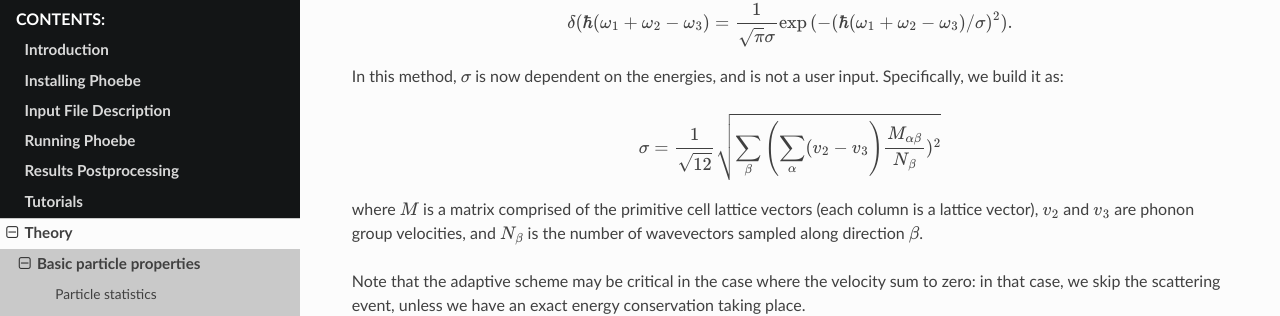
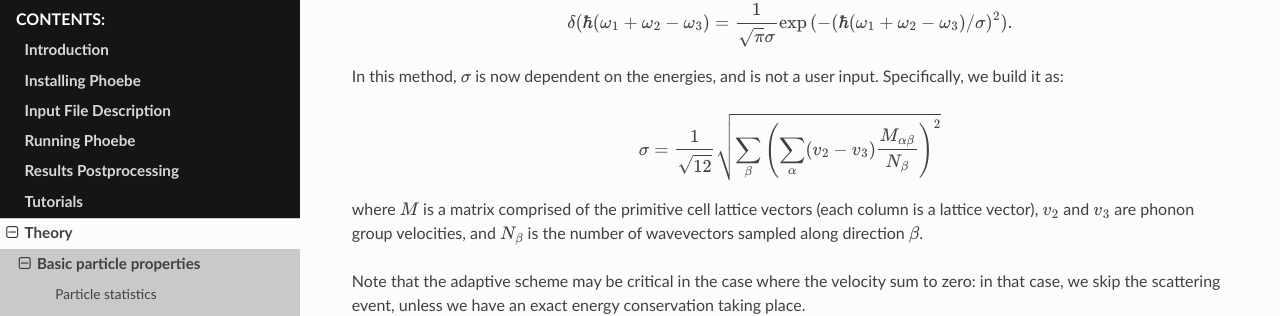
Before and after one commit to mir-group/phoebe, a Sphinx documentation site: the page built from doc/sphinx/source/theory/statistics.rst, in a window 1280 px wide and 900 px high, scrolled down 1768 px. Shown: the part 147-463 px from the top of the window. Built offline with Sphinx 7.4.7 and the Read the Docs theme 2.0.0, drawn with Linux system fonts in a browser that asks for light colours; formulas are drawn with MathJax 3.

Commit message:
fixed incorrect braces on the documentation for adaptive smearing

```diff
--- a/doc/sphinx/source/theory/statistics.rst
+++ b/doc/sphinx/source/theory/statistics.rst
@@ -91,7 +91,7 @@ In this method, :math:`\sigma` is now dependent on the energies, and is not a us
 Specifically, we build it as:
 
 .. math::
-   \sigma = \frac{1}{\sqrt{12}} \sqrt{ \sum_{\beta} \left(\sum_{\alpha} (v_2-v_3\right) \frac{M_{\alpha \beta}}{N_{\beta}}  )^2 }
+   \sigma = \frac{1}{\sqrt{12}} \sqrt{ \sum_{\beta} \left(\sum_{\alpha} (v_2-v_3) \frac{M_{\alpha \beta}}{N_{\beta}}  \right)^2 }
 
 where :math:`M` is a matrix comprised of the primitive cell lattice vectors (each column is a lattice vector), :math:`v_2` and :math:`v_3` are phonon group velocities, and :math:`N_{\beta}` is the number of wavevectors sampled along direction :math:`\beta`.
 
```
